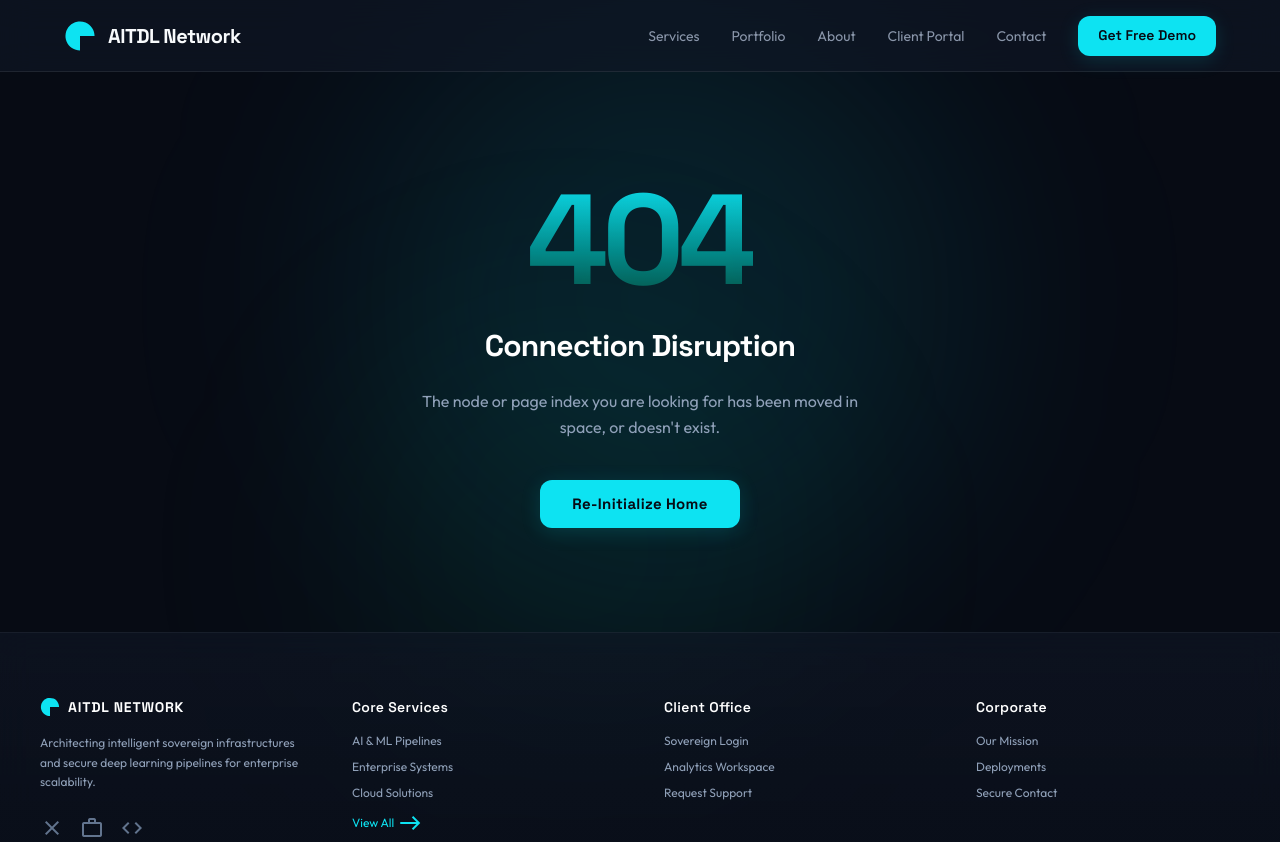
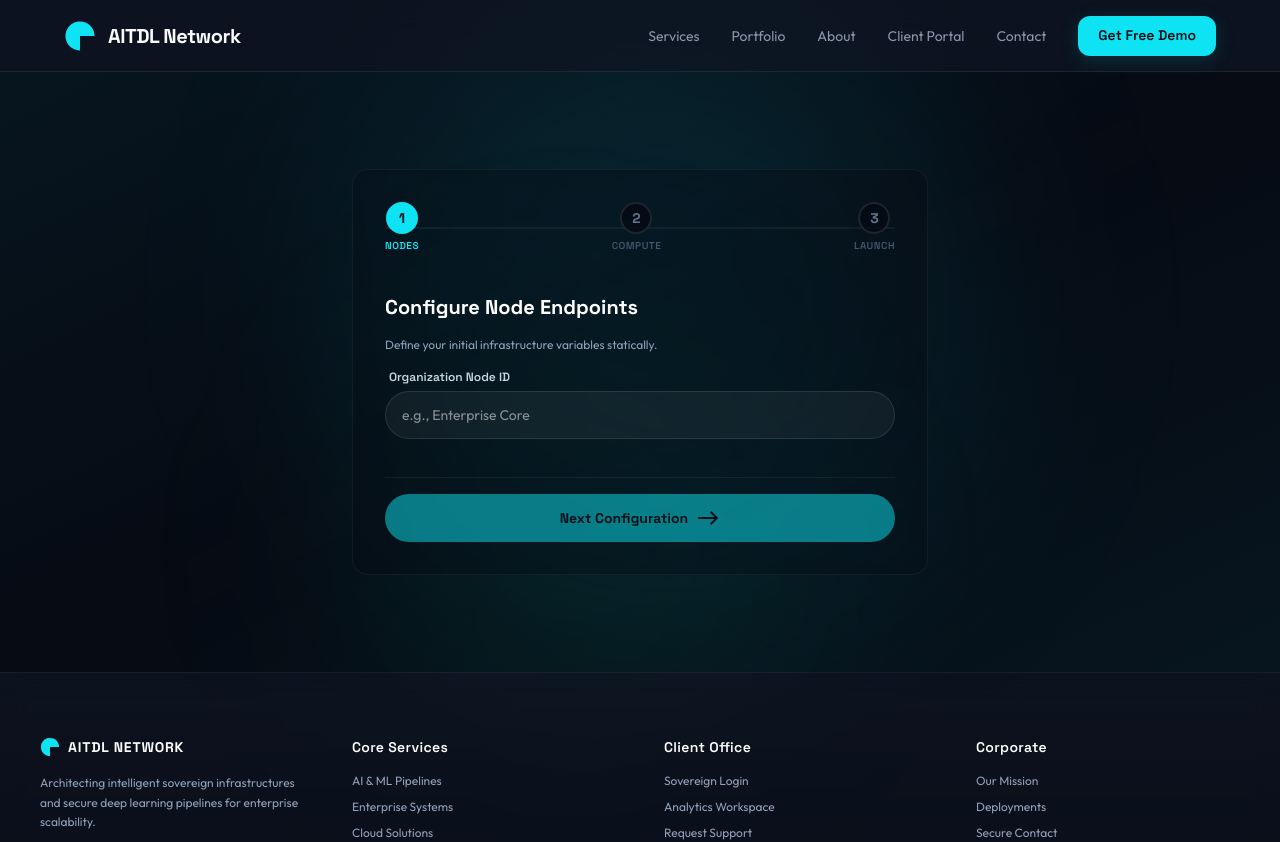
Before and after one commit to aitdlnetwork/aitdlNetwork, a Next.js app in the folder frontend/: page /demo in a window 1280 px wide. Before the commit this address had no page. Shown: the top 842 px of the page. Built offline with nearby package versions, Linux system fonts and the light colour scheme.

Commit message:
feat: implement static Get Demo onboarding page and update Header links

```diff
--- /dev/null
+++ b/frontend/src/app/demo/page.tsx
@@ -0,0 +1,137 @@
+// AITDL Network © 2026 | Vikram Samvat 2083
+// Designed & Architected by JRM
+
+'use client';
+
+import React, { useState } from 'react';
+import { useRouter } from 'next/navigation';
+
+export default function DemoOnboarding() {
+  const [step, setStep] = useState(1);
+  const [loading, setLoading] = useState(false);
+  const router = useRouter();
+
+  // Form states mockup
+  const [formData, setFormData] = useState({
+    businessName: '',
+    nodeRegion: 'US-East',
+    throughput: 'Standard'
+  });
+
+  const handleNext = () => {
+    if (step < 3) {
+      setLoading(true);
+      setTimeout(() => {
+        setLoading(false);
+        setStep(prev => prev + 1);
+      }, 1000);
+    } else {
+      setLoading(true);
+      setTimeout(() => {
+        router.push('/dashboard');
+      }, 1500);
+    }
+  };
+
+  return (
+    <div className="flex-1 w-full flex items-center justify-center px-6 py-12 z-10 relative animate-fade-in min-h-[75vh]">
+      <div className="absolute inset-0 bg-gradient-to-br from-primary/5 via-transparent to-primary/5 pointer-events-none"></div>
+
+      <div className="glass-card w-full max-w-xl p-8 rounded-2xl border border-white/5 bg-background-dark/40 flex flex-col gap-6 backdrop-blur-md relative">
+
+        {/* Progress Bar Steps */}
+        <div className="flex items-center justify-between mb-4 relative">
+          <div className="absolute top-1/2 left-0 right-0 h-0.5 bg-white/5 -translate-y-1/2 z-0"></div>
+          <div className="absolute top-1/2 left-0 h-0.5 bg-primary -translate-y-1/2 z-0 transition-all duration-300" style={{ width: `${((step - 1) / 2) * 100}%` }}></div>
+
+          {[1, 2, 3].map((num) => (
+            <div key={num} className="flex flex-col items-center gap-1 z-10">
+              <div className={`size-8 rounded-full flex items-center justify-center font-display font-bold text-sm border-2 transition-all ${step >= num ? 'bg-primary text-background-dark border-primary' : 'bg-background-dark/80 text-slate-500 border-white/10'}`}>
+                {num}
+              </div>
+              <span className={`text-[10px] font-display font-medium tracking-wider uppercase ${step >= num ? 'text-primary' : 'text-slate-600'}`}>
+                {num === 1 ? 'Nodes' : num === 2 ? 'Compute' : 'Launch'}
+              </span>
+            </div>
+          ))}
+        </div>
+
+        {/* Content Section */}
+        <div className="flex flex-col gap-5 min-h-[160px]">
+          {step === 1 && (
+            <div className="flex flex-col gap-4 animate-fade-in">
+              <h2 className="text-white font-display text-xl font-bold">Configure Node Endpoints</h2>
+              <p className="text-slate-400 text-xs font-body">Define your initial infrastructure variables statically.</p>
+
+              <div className="flex flex-col gap-1.5">
+                <label className="text-slate-300 text-xs font-display font-medium px-1">Organization Node ID</label>
+                <input
+                  type="text"
+                  placeholder="e.g., Enterprise Core"
+                  value={formData.businessName}
+                  onChange={(e) => setFormData({...formData, businessName: e.target.value})}
+                  className="w-full h-12 rounded-xl bg-white/5 border border-white/10 px-4 text-white text-sm font-body focus:outline-none focus:border-primary/50"
+                />
+              </div>
+            </div>
+          )}
+
+          {step === 2 && (
+            <div className="flex flex-col gap-4 animate-fade-in">
+              <h2 className="text-white font-display text-xl font-bold">Select Compute Capacity</h2>
+              <p className="text-slate-400 text-xs font-body">Scale throughput resources triggers allocates statically.</p>
+
+              <div className="grid grid-cols-2 gap-4">
+                {['Standard', 'Enterprise'].map((type) => (
+                  <button
+                    key={type}
+                    onClick={() => setFormData({...formData, throughput: type})}
+                    className={`p-4 rounded-xl border flex flex-col gap-1 text-left transition-all ${formData.throughput === type ? 'border-primary bg-primary/10' : 'border-white/10 bg-white/5 hover:border-white/20'}`}
+                  >
+                    <span className="text-white font-display font-bold text-sm">{type} Buffer</span>
+                    <span className="text-slate-400 text-[11px] font-body">{type === 'Standard' ? 'Multi-tenant node queries' : 'Sovereign dedicated stream allocation'}</span>
+                  </button>
+                ))}
+              </div>
+            </div>
+          )}
+
+          {step === 3 && (
+            <div className="flex flex-col gap-4 animate-fade-in text-center items-center justify-center py-4">
+              <div className="size-16 rounded-full bg-[#00FF9D]/10 flex items-center justify-center text-[#00FF9D] mb-2 animate-bounce">
+                <span className="material-symbols-outlined text-3xl">verified</span>
+              </div>
+              <h2 className="text-white font-display text-xl font-bold">Node Forward Configuration Ready</h2>
+              <p className="text-slate-400 text-xs font-body max-w-sm">Initialization variables complete. Secure forwarded triggers loop ready to dispatch to analytics dashboards.</p>
+            </div>
+          )}
+        </div>
+
+        {/* Navigation Buttons */}
+        <div className="flex items-center gap-4 border-t border-white/5 pt-4">
+          {step > 1 && (
+            <button
+              onClick={() => setStep(prev => prev - 1)}
+              disabled={loading}
+              className="px-6 h-12 rounded-xl border border-white/10 text-slate-300 font-display font-bold text-sm hover:bg-white/5 disabled:opacity-50"
+            >
+              Back
+            </button>
+          )}
+          <button
+            onClick={handleNext}
+            disabled={loading || (step === 1 && !formData.businessName)}
+            className="flex-1 h-12 rounded-xl bg-primary text-background-dark font-display font-bold text-sm flex items-center justify-center gap-2 hover:bg-primary-light transition-all disabled:opacity-50 disabled:cursor-not-allowed"
+          >
+            {loading ? (
+              <span className="size-5 border-2 border-background-dark/30 border-t-background-dark rounded-full animate-spin"></span>
+            ) : (
+              step === 3 ? 'Initialize Dashboard' : 'Next Configuration'
+            )}
+            <span className="material-symbols-outlined text-[18px]">{step === 3 ? 'rocket_launch' : 'east'}</span>
+          </button>
+        </div>
+      </div>
+    </div>
+  );
+}
--- a/frontend/src/components/Header.tsx
+++ b/frontend/src/components/Header.tsx
@@ -42,7 +42,7 @@ export default function Header() {
           <Link href="/about" className="text-sm font-medium text-text-muted hover:text-primary transition-colors">About</Link>
           <Link href="/login" className="text-sm font-medium text-text-muted hover:text-primary transition-colors">Client Portal</Link>
           <Link href="/contact" className="text-sm font-medium text-text-muted hover:text-primary transition-colors">Contact</Link>
-          <Link href="/contact" className="btn-primary flex items-center justify-center h-10 px-5 rounded-lg bg-primary text-background-dark font-display font-semibold text-[14px]">Get Free Demo</Link>
+          <Link href="/demo" className="btn-primary flex items-center justify-center h-10 px-5 rounded-lg bg-primary text-background-dark font-display font-semibold text-[14px]">Get Free Demo</Link>
         </div>
 
         {/* Mobile Menu Toggle */}
@@ -64,7 +64,7 @@ export default function Header() {
           <Link href="/about" onClick={() => setIsMobileMenuOpen(false)} className="text-base font-medium text-text-primary py-2">About</Link>
           <Link href="/login" onClick={() => setIsMobileMenuOpen(false)} className="text-base font-medium text-text-primary py-2">Client Portal</Link>
           <Link href="/contact" onClick={() => setIsMobileMenuOpen(false)} className="text-base font-medium text-text-primary py-2">Contact</Link>
-          <Link href="/contact" onClick={() => setIsMobileMenuOpen(false)} className="btn-primary flex items-center justify-center h-12 w-full rounded-lg bg-primary text-background-dark font-display font-semibold text-[15px] mt-2">Get Free Demo</Link>
+          <Link href="/demo" onClick={() => setIsMobileMenuOpen(false)} className="btn-primary flex items-center justify-center h-12 w-full rounded-lg bg-primary text-background-dark font-display font-semibold text-[15px] mt-2">Get Free Demo</Link>
         </div>
       )}
     </nav>
```
